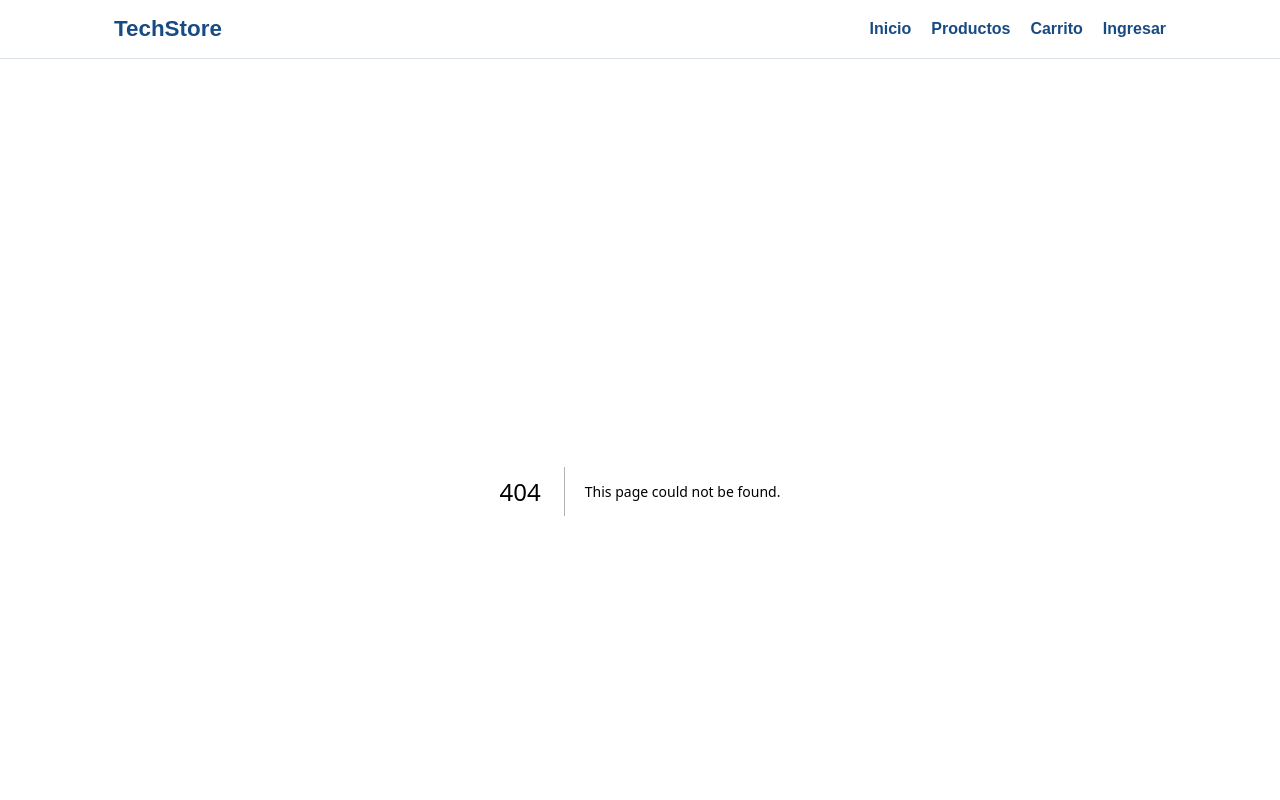
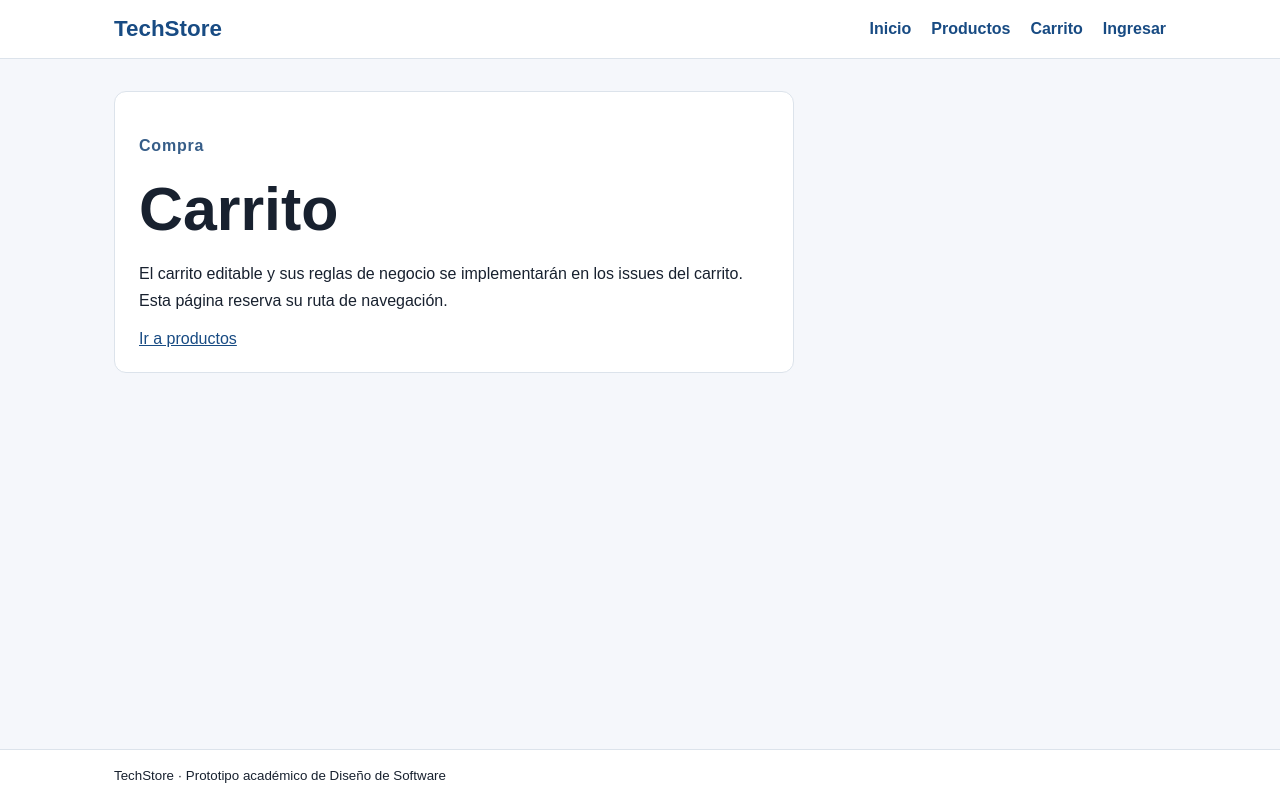
Before and after one commit to Geovanni-Gonzalez/eCommerce-TechStore, a Next.js app in the folder apps/web/: page /carrito in a window 1280 px wide. Before the commit this address had no page. Shown: the top 800 px of the page. Built offline with nearby package versions, Linux system fonts and the light colour scheme.

Commit message:
feat(web): agregar apps/web/src/app/carrito/page.tsx (refs #9)

```diff
--- /dev/null
+++ b/apps/web/src/app/carrito/page.tsx
@@ -0,0 +1,17 @@
+import Link from "next/link";
+
+export const metadata = { title: "Carrito | TechStore" };
+
+export default function CarritoPage() {
+  return (
+    <section className="notice" aria-labelledby="titulo-carrito">
+      <p className="eyebrow">Compra</p>
+      <h1 id="titulo-carrito">Carrito</h1>
+      <p>
+        El carrito editable y sus reglas de negocio se implementarán en los
+        issues del carrito. Esta página reserva su ruta de navegación.
+      </p>
+      <Link href="/productos">Ir a productos</Link>
+    </section>
+  );
+}
```
